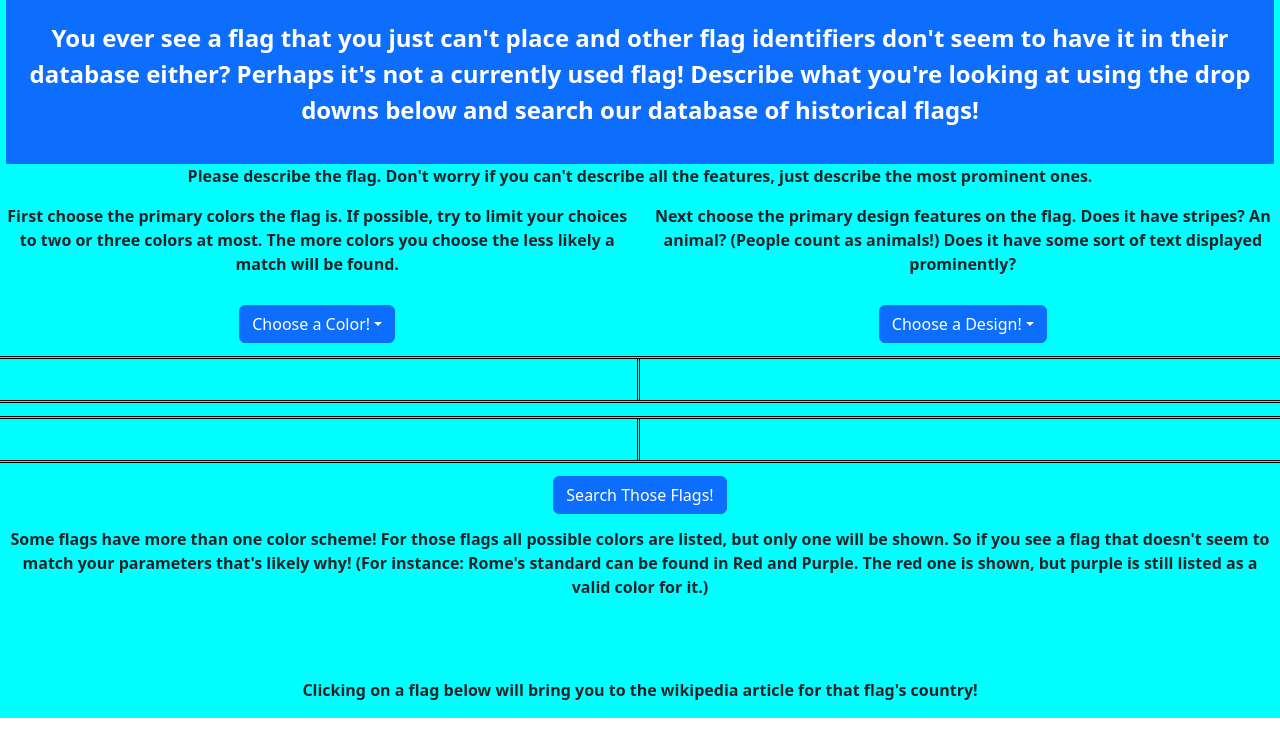
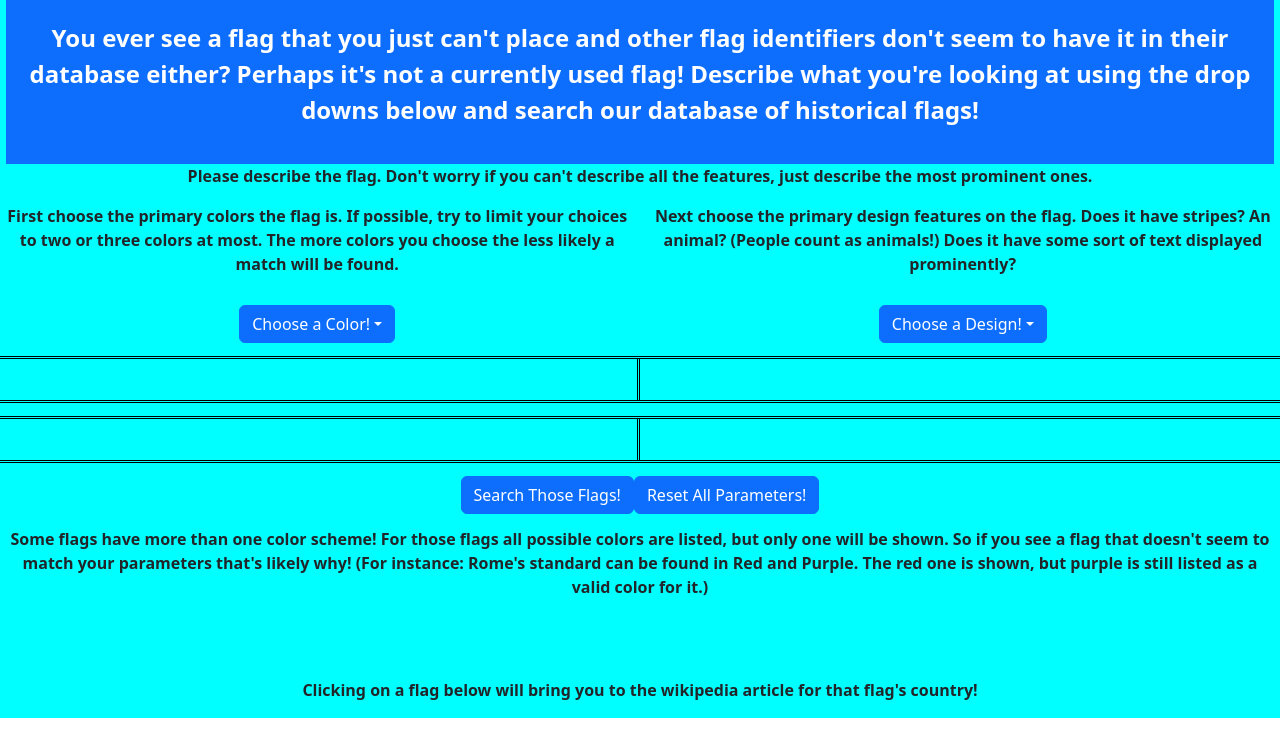
Before and after one commit to CyrusAnakii/flags, a React (Create React App) app: page / in a window 1280 px wide. Shown: the top 756 px of the page. Built offline with nearby package versions, Linux system fonts and the light colour scheme.

Commit message:
Added Message for No Flags Found & Reset Button

```diff
--- a/src/App.css
+++ b/src/App.css
@@ -109,3 +109,9 @@ img {
   text-align: center;
   font-weight: bold;
 }
+.EmboldenSpace {
+  text-align: center;
+  font-weight: bold;
+  margin-top: 2%;
+  color: red;
+}
--- a/src/components/Finder.js
+++ b/src/components/Finder.js
@@ -148,6 +148,16 @@ function Finder(
     symbolResults.includes(element)
   );
   if (searchState) {
+    if (stepTwelve.length === 0) {
+      return (
+        <div>
+          <p className="EmboldenSpace">
+            Sorry! No flags match these parameters! Try changing or even just
+            removing a parameter!
+          </p>
+        </div>
+      );
+    } else {
       return stepTwelve.map((result) => (
         <div className="col-1">
           <Card key={result.id}>
@@ -159,6 +169,7 @@ function Finder(
         </div>
       ));
     }
+  }
   if (searchState === false) {
     return "";
   }
--- a/src/components/HomePage.js
+++ b/src/components/HomePage.js
@@ -98,6 +98,22 @@ function HomePage() {
       document.querySelector("#symbol").innerHTML = "Symbol";
     }
   });
+  function resetFunction() {
+    setSearchState(false);
+    setRedState(false);
+    setOrangeState(false);
+    setYellowState(false);
+    setGreenState(false);
+    setBlueState(false);
+    setPurpleState(false);
+    setPinkState(false);
+    setBlackState(false);
+    setWhiteState(false);
+    setStripesState(false);
+    setAnimalState(false);
+    setTextState(false);
+    setSymbolState(false);
+  }
 
   return (
     <div className="background">
@@ -273,6 +289,7 @@ function HomePage() {
             <Button onClick={() => setSearchState(true)}>
               Search Those Flags!
             </Button>
+            <Button onClick={resetFunction}>Reset All Parameters!</Button>
           </div>
         </div>
         <div className="row InfoDrone">
```
Lines whose indentation alone changed are shown as unchanged.
